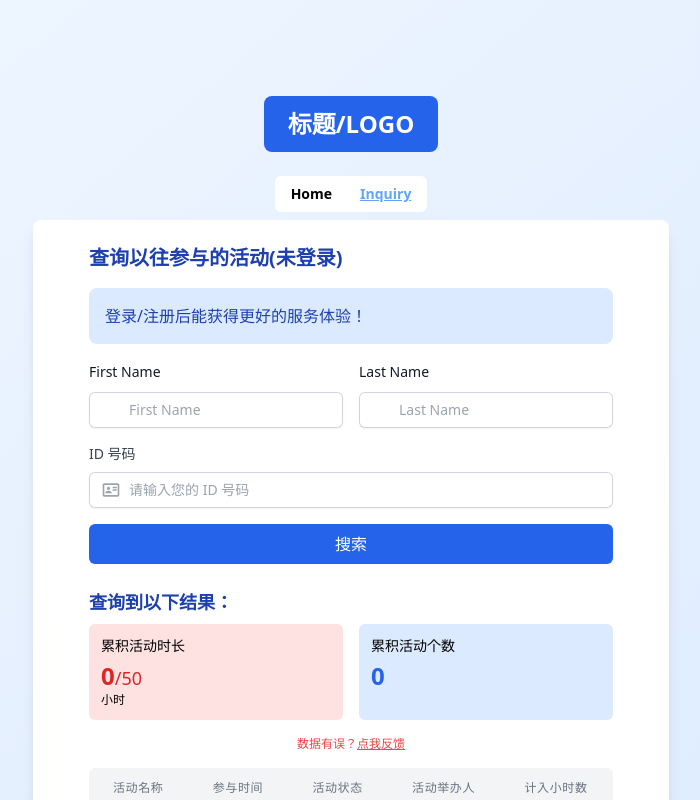
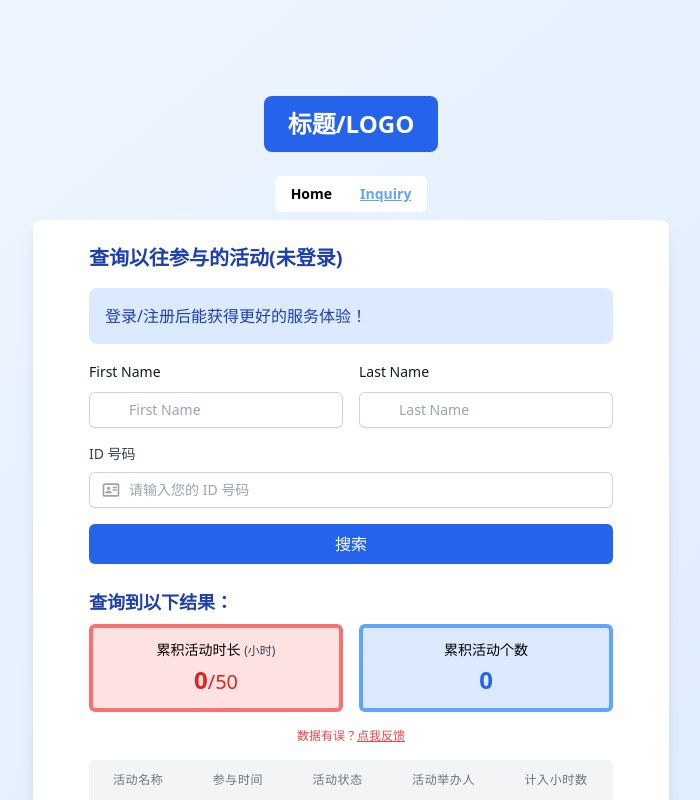
Before and after one commit to ActiVol/ActiVol-FrontEnd, a Vue app: page /details in a window 1280 px wide. Shown: the top 800 px of the page, without its empty margins (289-989 px from the left). Built offline with nearby package versions, Linux system fonts and the light colour scheme; some icons are missing.

Commit message:
feat: Details Page color box

```diff
--- a/src/views/details.vue
+++ b/src/views/details.vue
@@ -13,7 +13,8 @@
                 <form @submit.prevent="searchActivities" class="space-y-4">
                     <div class="grid grid-cols-1 sm:grid-cols-2 gap-4">
                         <div>
-                            <label for="first-name" class="block text-sm font-medium leading-6 text-gray-900">First Name</label>
+                            <label for="first-name" class="block text-sm font-medium leading-6 text-gray-900">First
+                                Name</label>
                             <div class="relative mt-2 rounded-md shadow-sm">
                                 <div class="pointer-events-none absolute inset-y-0 left-0 flex items-center pl-3">
                                     <Icon icon="mdi:account-outline" class="h-5 w-5 text-gray-400" aria-hidden="true" />
@@ -30,7 +31,8 @@
                         </div>
 
                         <div>
-                            <label for="last-name" class="block text-sm font-medium leading-6 text-gray-900">Last Name</label>
+                            <label for="last-name" class="block text-sm font-medium leading-6 text-gray-900">Last
+                                Name</label>
                             <div class="relative mt-2 rounded-md shadow-sm">
                                 <div class="pointer-events-none absolute inset-y-0 left-0 flex items-center pl-3">
                                     <Icon icon="mdi:account-outline" class="h-5 w-5 text-gray-400" aria-hidden="true" />
@@ -53,14 +55,14 @@
                                     <Icon icon="material-symbols:id-card-outline" class="h-5 w-5 text-gray-400"
                                         aria-hidden="true" />
                                 </div>
-                                <input id="UID" v-model="searchQuery.UID" type="text" required
-                                    @blur="UIDTouched = true"
+                                <input id="UID" v-model="searchQuery.UID" type="text" required @blur="UIDTouched = true"
                                     :class="['block w-full rounded-md py-1.5 pl-10 pr-3 text-gray-900',
                                         'ring-1 ring-inset ' + (searchQuery.UID ? 'ring-blue-300' : (UIDTouched && !searchQuery.UID ? 'ring-red-300' : 'ring-gray-300')),
                                         'focus:outline-none focus:ring-2 focus:ring-inset focus:ring-blue-600 sm:text-sm sm:leading-6']"
                                     placeholder="请输入您的 ID 号码" />
                             </div>
-                            <p v-if="UIDTouched && !searchQuery.UID" class="mt-1 text-sm text-red-500">ID number is required.</p>
+                            <p v-if="UIDTouched && !searchQuery.UID" class="mt-1 text-sm text-red-500">ID number is
+                                required.</p>
                         </div>
                     </div>
 
@@ -85,16 +87,19 @@
             <div class="mb-4">
                 <h2 class="text-lg font-semibold text-blue-800 mb-2">查询到以下结果：</h2>
                 <div class="grid grid-cols-1 sm:grid-cols-2 gap-4">
-                    <div :class="['p-3 rounded-md', totalHours >= 50 ? 'bg-green-100' : 'bg-red-100']">
-                        <p class="text-sm font-medium mb-1">累积活动时长</p>
-                        <p :class="['text-2xl font-bold', totalHours >= 50 ? 'text-green-600' : 'text-red-600']">
-                            {{ totalHours }}<span class="text-lg font-normal">/50</span>
+                    <div
+                        :class="['p-3 rounded-md', totalHours >= 50 ? 'bg-green-100 border-4 border-green-400' : 'bg-red-100 border-4 border-red-400']">
+                        <p class="text-sm font-medium text-center mb-1">累积活动时长
+                            <span class="text-xs text-gray-700">(小时)</span>
                         </p>
-                        <p class="text-xs">小时</p>
+                        <p
+                            :class="['text-2xl font-bold text-center', totalHours >= 50 ? 'text-green-600' : 'text-red-600']">
+                            {{ totalHours }}<span class="text-xl font-normal">/50</span>
+                        </p>
                     </div>
-                    <div class="bg-blue-100 p-3 rounded-md">
-                        <p class="text-sm font-medium mb-1">累积活动个数</p>
-                        <p class="text-2xl font-bold text-blue-600">
+                    <div class="bg-blue-100 p-3 rounded-md border-4 border-blue-400">
+                        <p class="text-sm font-medium text-center mb-1">累积活动个数</p>
+                        <p class="text-2xl font-bold text-center text-blue-600">
                             {{ sortedActivities.length }}
                         </p>
                     </div>
@@ -142,13 +147,15 @@
                         <template v-else>
                             <tr v-for="activity in sortedActivities" :key="activity.id" class="hover:bg-gray-50">
                                 <td class="px-6 py-4 whitespace-nowrap text-sm text-gray-900">{{ activity.name }}</td>
-                                <td class="px-6 py-4 whitespace-nowrap text-sm text-gray-500">{{ formatDate(activity.date) }}</td>
+                                <td class="px-6 py-4 whitespace-nowrap text-sm text-gray-500">{{
+                                    formatDate(activity.date) }}</td>
                                 <td class="px-6 py-4 whitespace-nowrap text-sm">
                                     <span :class="getStatusClass(activity.status)">
                                         {{ activity.status }}
                                     </span>
                                 </td>
-                                <td class="px-6 py-4 whitespace-nowrap text-sm text-gray-500">{{ activity.organizer }}</td>
+                                <td class="px-6 py-4 whitespace-nowrap text-sm text-gray-500">{{ activity.organizer }}
+                                </td>
                                 <td class="px-6 py-4 whitespace-nowrap text-sm text-gray-900">{{ activity.hours }}</td>
                             </tr>
                         </template>
```
